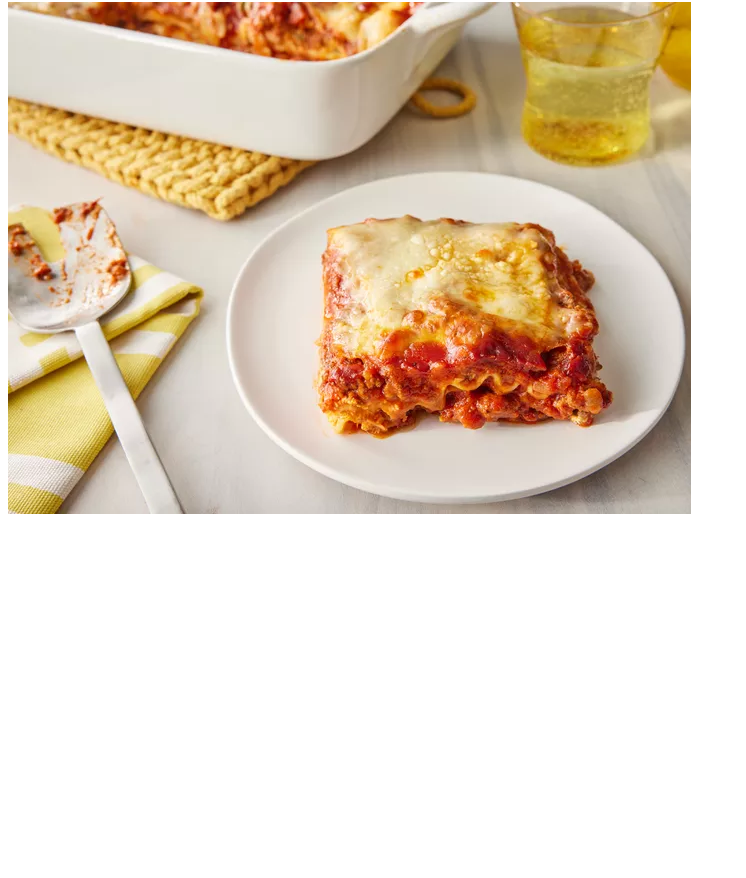
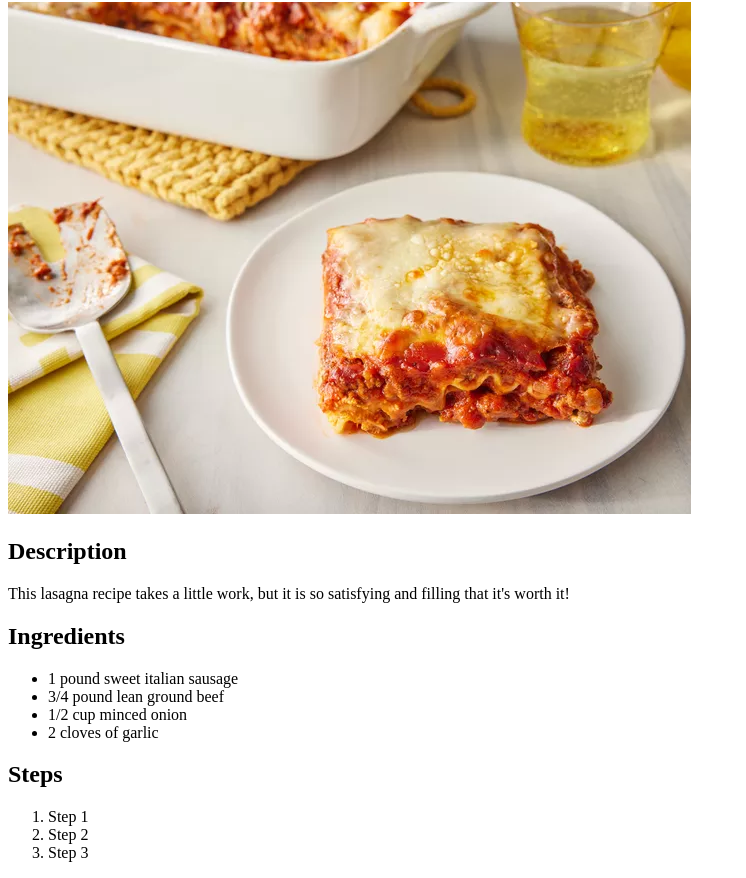
Before and after one commit to anrichp/odin-recipes, a plain HTML site: page recipes/lasagna.html in a window 1280 px wide. Shown: the part 78-956 px from the top of the page, without its empty margins (0-746 px from the left). Before the commit the page ends 800 px from the top, so only its background shows below. Drawn offline with Linux system fonts and the light colour scheme.

Commit message:
Add lasagna recipe ingredients and steps

```diff
--- a/recipes/lasagna.html
+++ b/recipes/lasagna.html
@@ -8,5 +8,23 @@
   <body>
     <h1>Lasagna</h1>
     <img src="../images/lasagna.webp" />
+    <h2>Description</h2>
+    <p>
+      This lasagna recipe takes a little work, but it is so satisfying and
+      filling that it's worth it!
+    </p>
+    <h2>Ingredients</h2>
+    <ul>
+      <li>1 pound sweet italian sausage</li>
+      <li>3/4 pound lean ground beef</li>
+      <li>1/2 cup minced onion</li>
+      <li>2 cloves of garlic</li>
+    </ul>
+    <h2>Steps</h2>
+    <ol>
+      <li>Step 1</li>
+      <li>Step 2</li>
+      <li>Step 3</li>
+    </ol>
   </body>
 </html>
```
